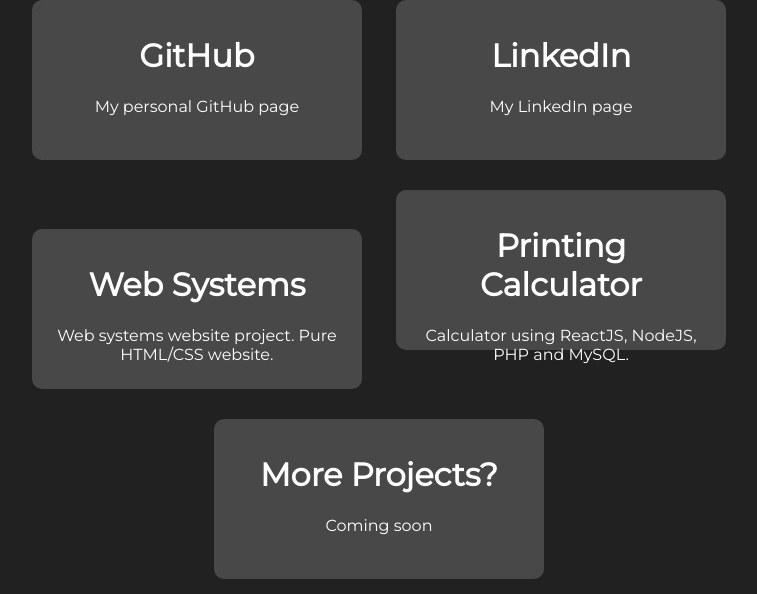
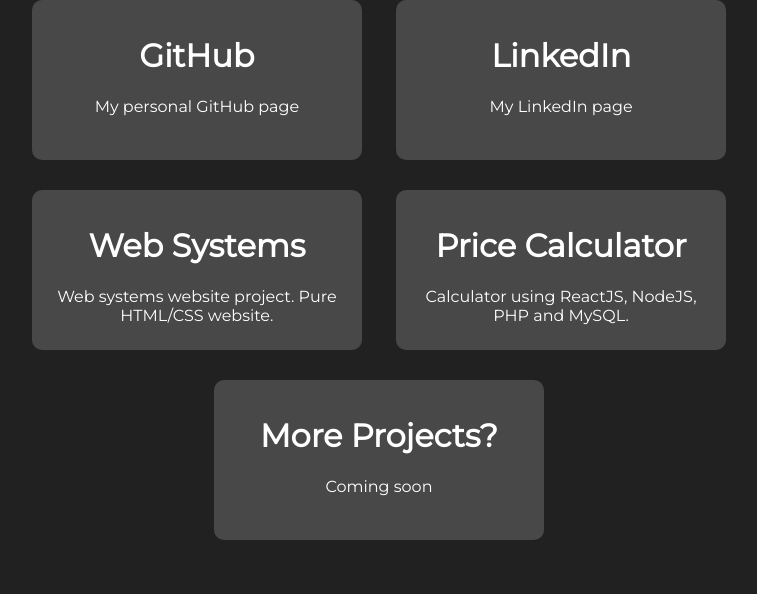
Before and after one commit to lucash-0/lucash-0.github.io, a plain HTML site: page index.html in a window 1280 px wide. Shown: the part 269-863 px from the top of the page, without its empty margins (261-1018 px from the left). After the commit the page ends 824 px from the top, so only its background shows below. Drawn offline with Linux system fonts and the light colour scheme.

Commit message:
Update index.html

```diff
--- a/index.html
+++ b/index.html
@@ -31,7 +31,7 @@
       </p>
     </a>
     <a href="https://www.createacookbook.com.au/calculator" target="_blank" class="container-inner">
-      <h1>Printing Calculator</h1>
+      <h1>Price Calculator</h1>
       <p>
        Calculator using ReactJS, NodeJS, PHP and MySQL.
       </p>
```
